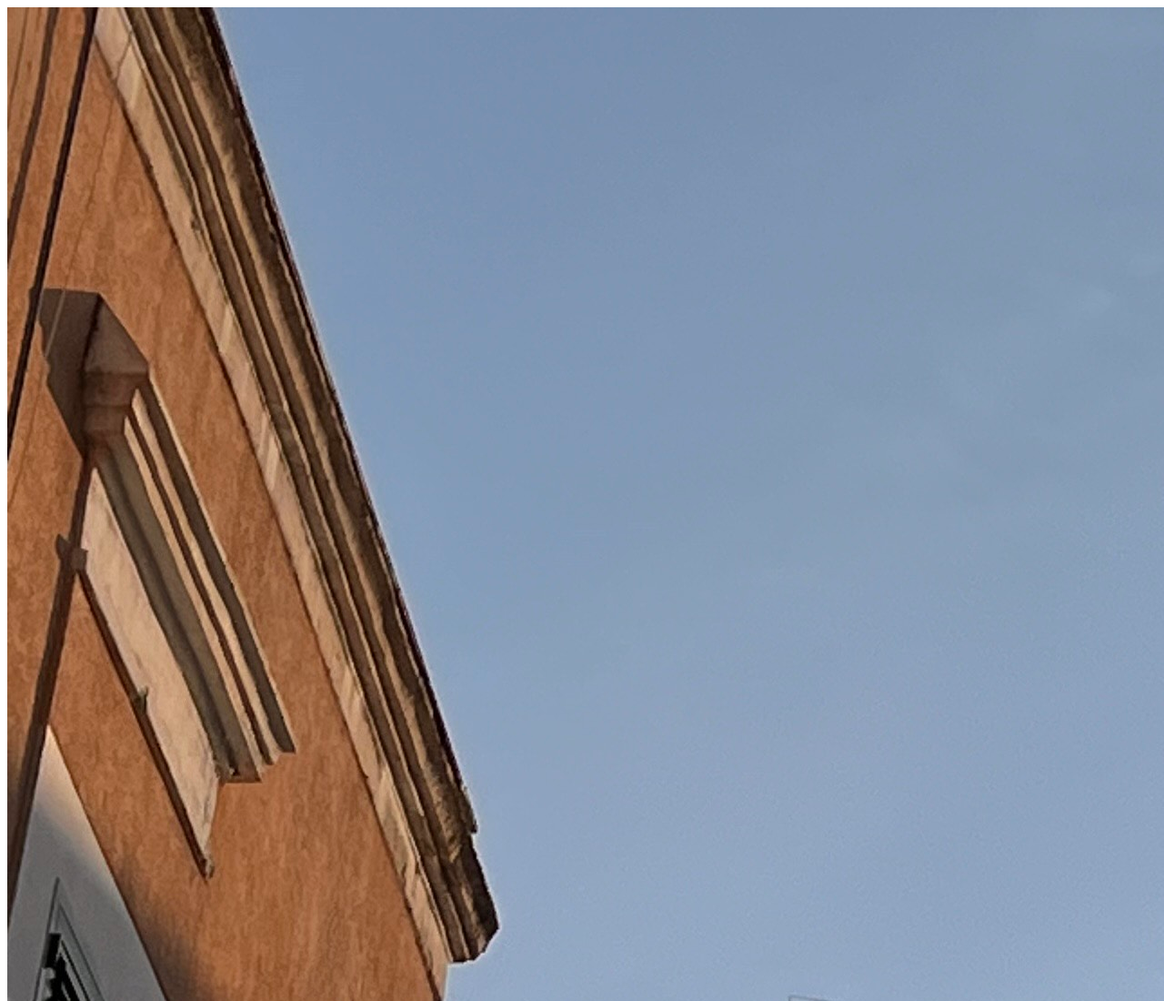
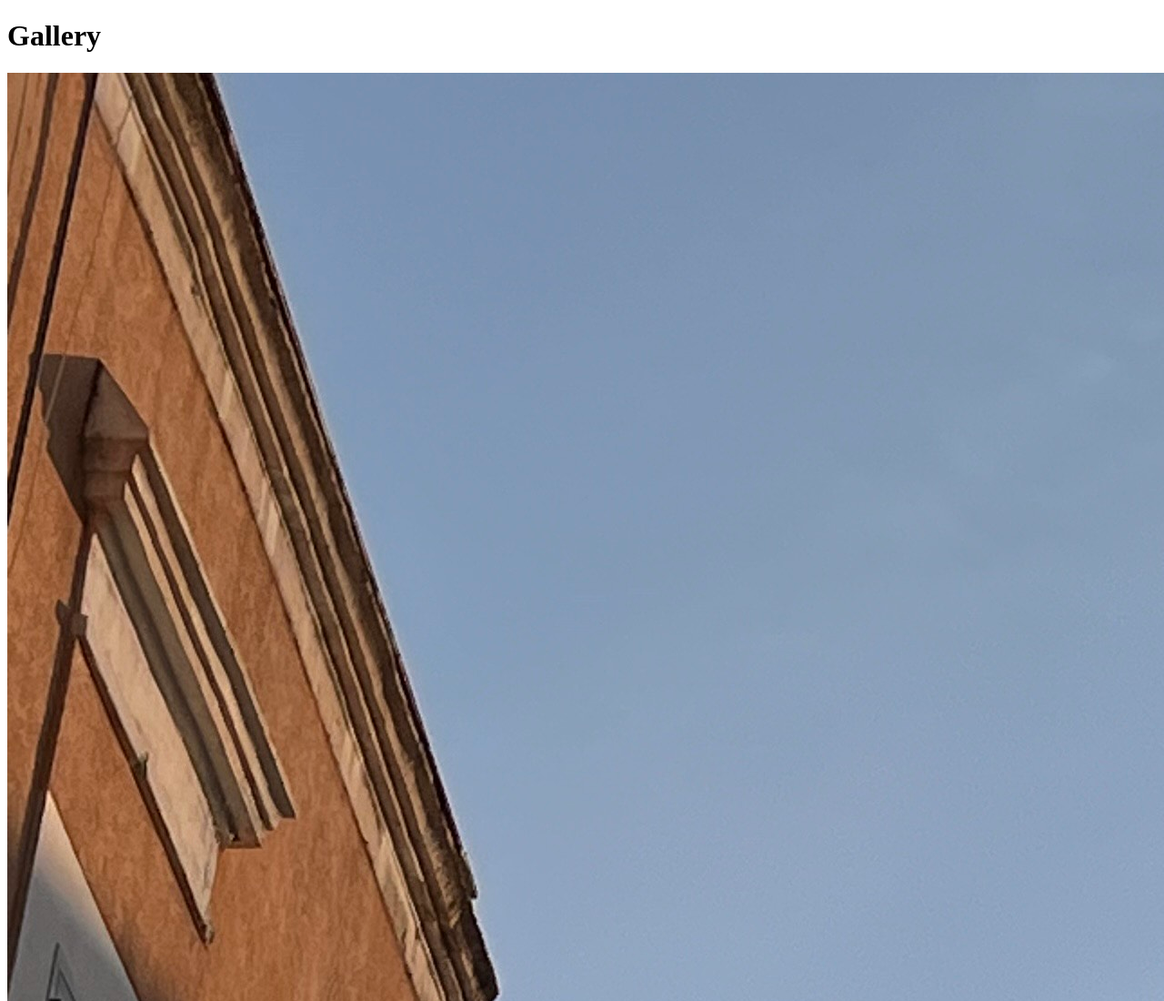
Before and after one commit to lisahachmann/lisahachmann.github.io, a plain HTML site: page gallery/index.html in a window 1280 px wide. Shown: the top 1100 px of the page at 91% size. Drawn offline with Linux system fonts and the light colour scheme.

Commit message:
Changed out container

```diff
--- a/gallery/index.html
+++ b/gallery/index.html
@@ -4,8 +4,7 @@ float:right; margin: 0 0 10px 10px;-->
 <!DOCTYPE html>
 <html>
 	<body>
-		<div class="container">
-			<img  src="IMG_3748.jpeg" alt="me" >
-		</div><!-- /.container -->
+	<h1>Gallery</h1>
+	<img  src="IMG_3748.jpeg" alt="pic1"/>
 	</body>
 </html>
```
